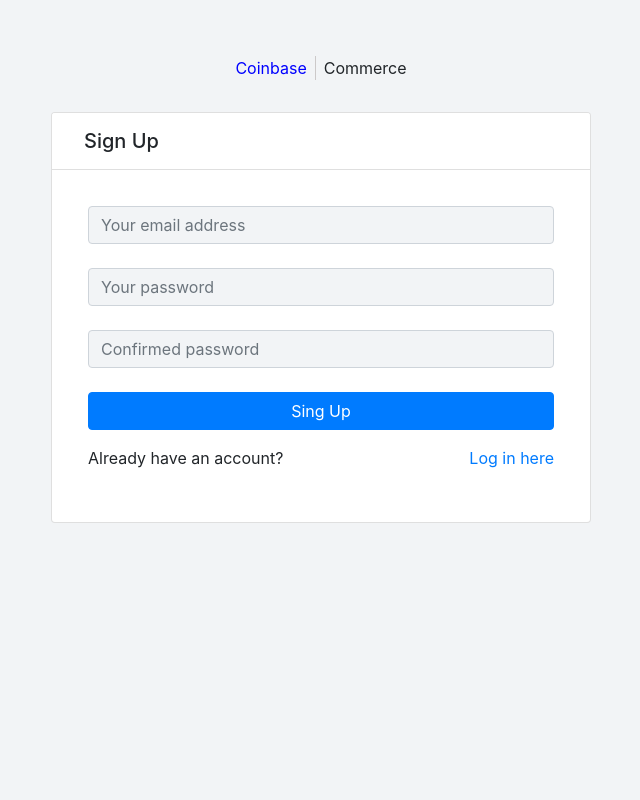
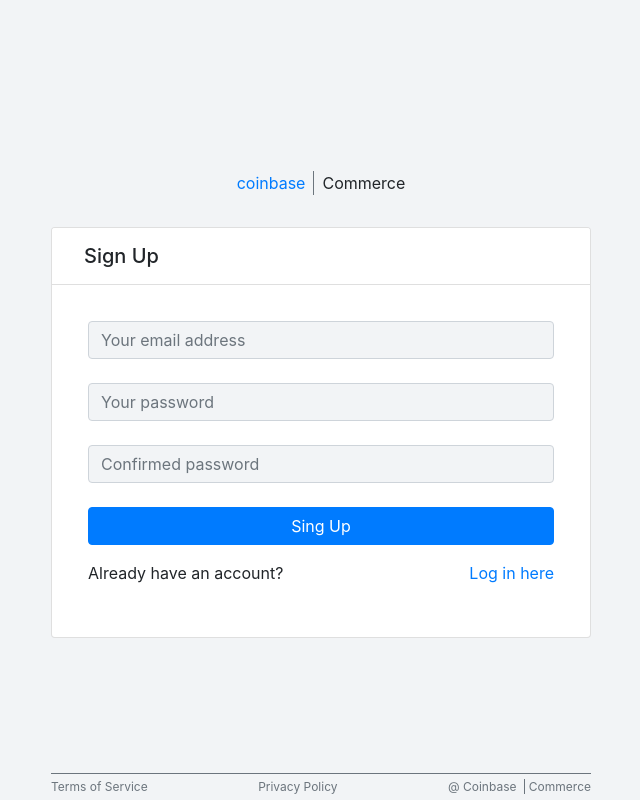
Before and after one commit to SuperDev820/bitgo-payment, a PHP site: page /bitgo-payment/sign-up.php in a window 1280 px wide. Shown: the whole page, without its empty margins (319-959 px from the left). Run offline with PHP 8.4, Linux system fonts and the light colour scheme.

Commit message:
footer finish

```diff
--- a/assets/css/style.css
+++ b/assets/css/style.css
@@ -48,6 +48,9 @@
 
 .t-x2{
 	font-size: 20px;
+}
+.t-x3 {
+	font-size: 30px;
 }
 
 .list-group li:hover {
@@ -111,12 +114,14 @@
 }
 
 .list-group-item {
-	padding: 10px 0;
+	padding: 10px 5px;
 	border-top: 1px solid rgba(0, 0, 0, 0.125);
 }
 
 .main {
 	margin-left: 300px;
+	min-height: 100vh;
+	position: relative;
 }
 
 ul {
@@ -126,13 +131,58 @@
 .side-bar {
 	width: 270px;
 	position: fixed;
+	display: flex;
+    flex-direction: column;
+    height: 100vh;
 }
 
 .side-bar ul {
-	padding-left: 70px;
+	padding-left: 60px;
 }
 
 .side-bar ul li {
 	color: #6c757d;
-	margin-bottom: 14px;
+	margin-bottom: 16px;
+	cursor: pointer;
+	font-size: 20px;
 }
+
+.circle-arrow-icon {
+	border: 1px solid #007bff;
+	border-radius: 50%;
+	width: 35px;
+	height: 35px;
+	text-align: center;
+	line-height: 31px;
+}
+
+.circle-arrow-icon i {
+	border-bottom: 1px solid;
+    line-height: 24px;
+}
+
+.circle-plus-icon{
+	font-size: 10px;
+    border: 1px solid;
+    border-radius: 50%;
+    padding: 2px;
+}
+
+.t-light {
+	font-weight: 300 !important;
+}
+
+.t-bold {
+	font-weight: bold;
+}
+
+.footer {
+	font-size: 12px;
+	color: #6c757d;
+    position:absolute;
+    bottom:0;
+    width:100%;
+}
+.card-body {
+	min-height: 100px;
+}
--- a/sign-up.php
+++ b/sign-up.php
@@ -19,11 +19,11 @@
 </head>
 <body class="multicoin-body">
   <div id="root" class="container">
-    <div class="row justify-content-md-center mt-5">
-      <div class="col-lg-6 col-sm-12 col-md-6 col-md-auto">
+    <div class="row justify-content-center align-items-center" style="height: 100vh;position: relative;">
+      <div class="col-lg-6 col-sm-12 col-md-9 col-md-auto">
         <div class="d-flex justify-content-md-center p-2 w-100 bd-highlight mb-4">
-          <div class="bd-highlight pr-2" style="color: blue;">Coinbase</div>
-          <div class="bd-highlight pl-2" style="border-left: 1px solid #ccc9c9;">Commerce</div>
+          <div class="bd-highlight blue pr-2">coinbase</div>
+          <div class="bd-highlight pl-2" style="border-left: 1px solid #6c757d;">Commerce</div>
         </div>
         <div class="card shadow-sm">
           <div class="card-header bg-white p-3">
@@ -53,6 +53,23 @@
           </div>
         </div>
       </div>
+
+      <div class="footer row justify-content-center">
+        <div class="col-lg-6 col-sm-12 col-md-9">
+          <div class="d-flex justify-content-between py-1" style="border-top: 1px solid #6c757d;">
+            <div>
+              Terms of Service
+            </div>
+            <div>
+              Privacy Policy
+            </div>
+            <div>
+              <span class="pr-1">@ Coinbase</span>
+              <span class="pl-1" style="border-left: 1px solid;">Commerce</span>
+            </div>
+          </div>
+        </div>
+      </div>
     </div>
   </div>
 
```
Also changed, not shown: balances.php (+86 -23 lines), sign-in.php (+22 -4 lines), 1 other file.
